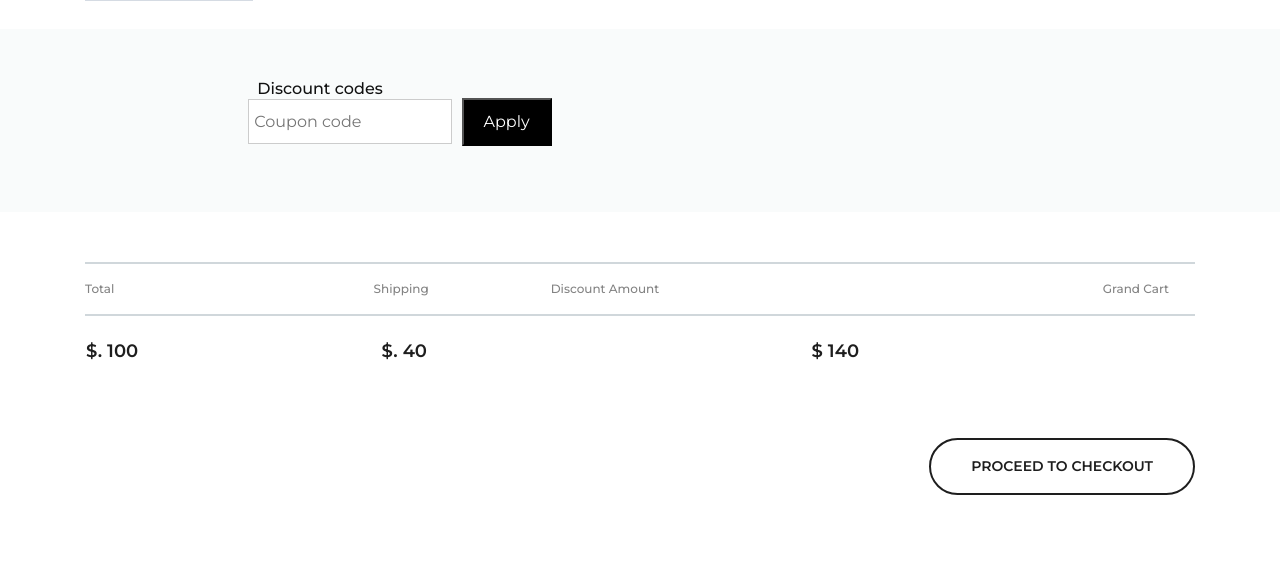
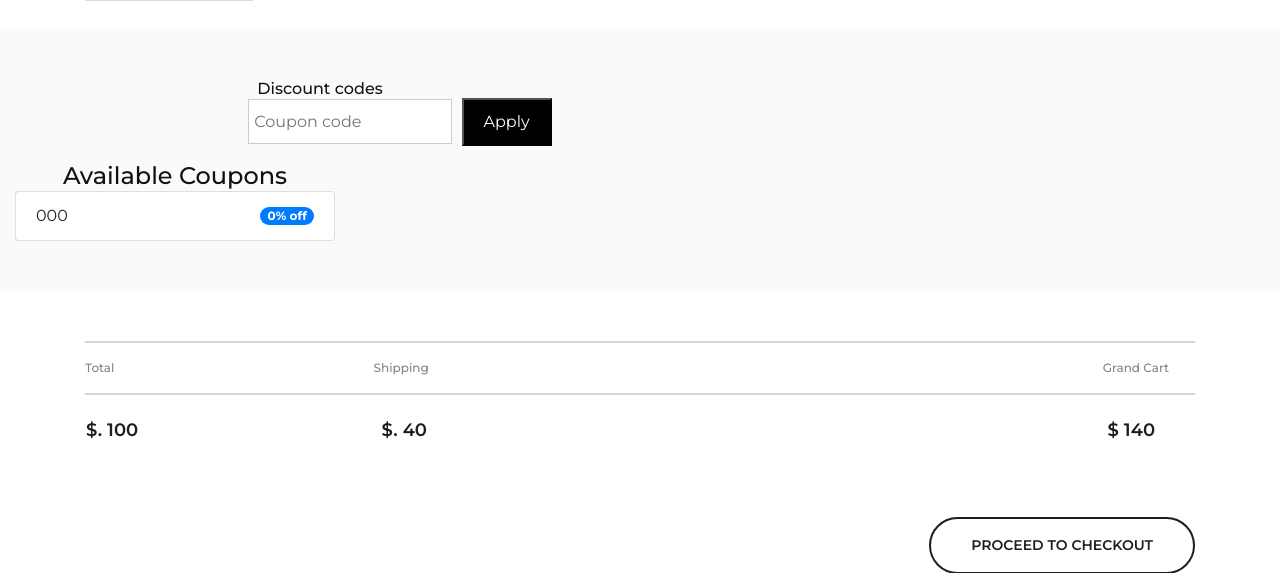
Before and after one commit to freddybabu/humen-Ecommerce, a Django app: page /cart/ in a window 1280 px wide. Shown: the part 590-1163 px from the top of the page. Run offline with Django 4.2, Linux system fonts and the light colour scheme; a user stored in the database is signed in; tables that the repository leaves empty hold one stand-in row (values such as "Sample post"); grey boxes marked "Sample" are stand-in pictures; parts of the project's set-up code (start-up, migrations or seed data) failed here and were passed over; some libraries are stand-ins or nearby versions.

Commit message:
coupon display

```diff
--- a/carts/views.py
+++ b/carts/views.py
@@ -165,7 +165,7 @@ def remove_cart_item(request,product_id,cart_item_id):
 def cart(request,total=0, quantity=0, cart_items =None):
     grand_total = 0
     shipping_charge = 40
-    coupons =None
+    coupons =Coupon.objects.all()
     try:
         if request.user.is_authenticated:
             cart_items = CartItem.objects.filter(user=request.user,is_active=True)
@@ -173,7 +173,6 @@ def cart(request,total=0, quantity=0, cart_items =None):
         else:
             cart = Cart.objects.get(cart_id=_cart_id(request))
             cart_items = CartItem.objects.filter(cart=cart,is_active=True)
-            coupons = Coupon.objects.all()
         for cart_item in cart_items:
             total += (cart_item.product.price*cart_item.quantity)
             quantity += cart_item.quantity
--- a/templates/store/cart.html
+++ b/templates/store/cart.html
@@ -68,6 +68,7 @@
             margin-right: 10
         }
     }
+
 
 </style>
     <!-- Header Info Begin -->
@@ -209,6 +210,17 @@
                         <button  onclick="applycoupon()" style='background-color: black; color: #fff; padding: 10px 20px; margin-left: 5px;'>Apply</button>
                         <h6 id="coupon_id" style="padding-top:1rem;" ></h6>
                 </div>
+                <div class="text-center" style="width: 20rem;">
+                    <h4>Available Coupons</h4>
+                    <ul class="list-group" id="coupon-list">
+                        {% for coupon in coupons %}
+                        <li class="list-group-item d-flex justify-content-between align-items-center coupon-item">
+                            <span>{{ coupon.code }}</span>
+                            <span class="badge badge-primary badge-pill">{{ coupon.discount }}% off</span>
+                        </li>
+                        {% endfor %}
+                    </ul>
+                </div>
 
 
             </div>
@@ -225,7 +237,6 @@
                                         <tr>
                                             <th>Total</th>
                                             <th>Shipping </th>
-                                            <th>Discount Amount</th>
                                             <th class="total-cart">Grand Cart</th>
                                         </tr>
                                     </thead>
@@ -233,9 +244,6 @@
                                         <tr>
                                             <td class="total">$. {{total}}</td>
                                             <td class="sub-total">$. {{shipping_charge}}</td>
-                                            {% if coupon in coupons  %}
-                                             <td class="shipping">${{coupon.discount_amount}}</td>
-                                            {% endif %}
                                             <td class="total-cart-p" id="grand_total">$ {{grand_total}}</td>
                                         </tr>
                                     </tbody>
@@ -376,6 +384,21 @@
 </script>
 
 
+<script src="https://code.jquery.com/jquery-3.6.0.min.js"></script>
+<script>
+    $(document).ready(function() {
+        // Add animation on hover
+        $('.coupon-item').hover(
+            function() {
+                $(this).addClass('animated pulse');
+            },
+            function() {
+                $(this).removeClass('animated pulse');
+            }
+        );
+    });
+</script>
+
 
 
 
```
